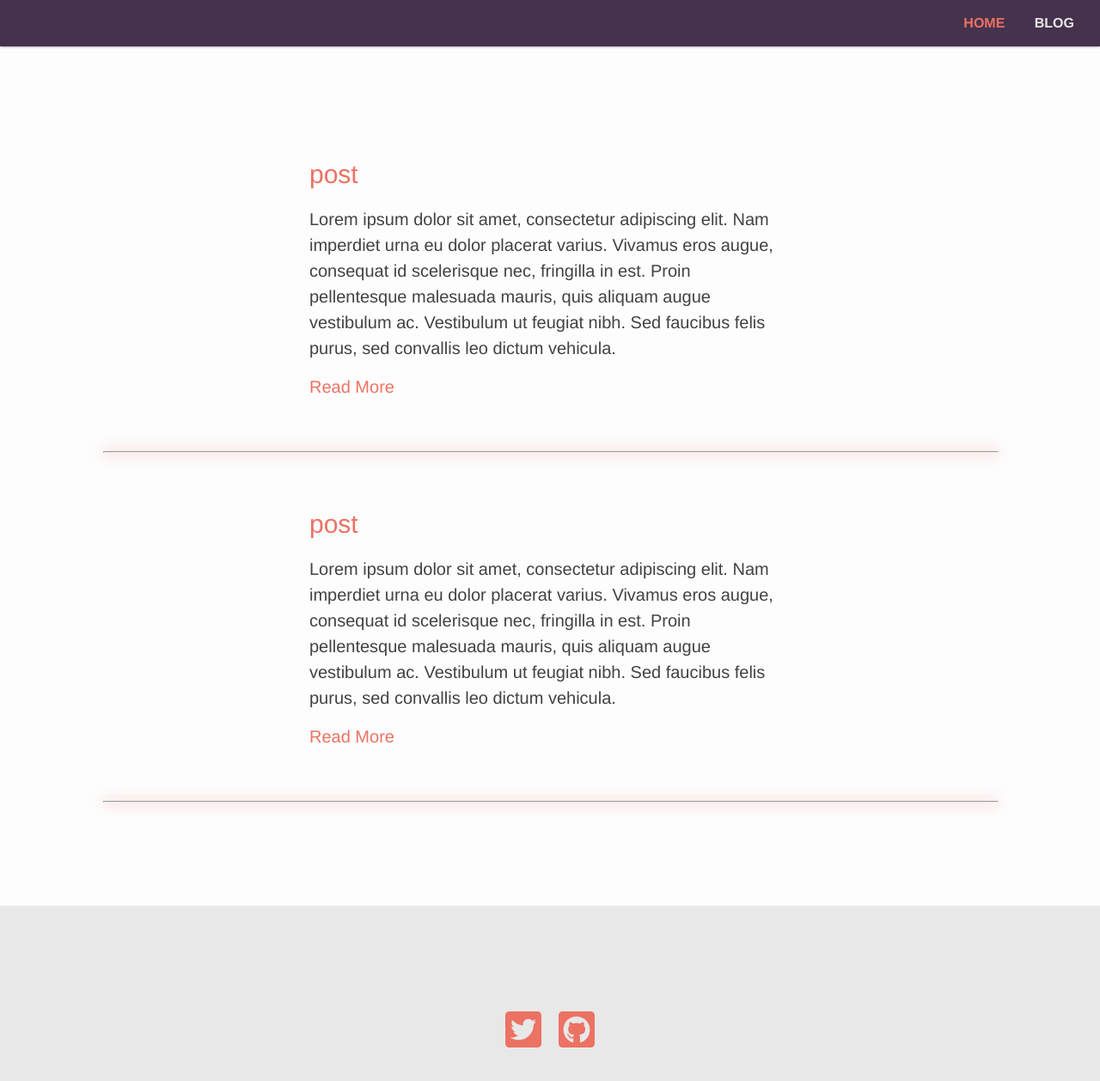
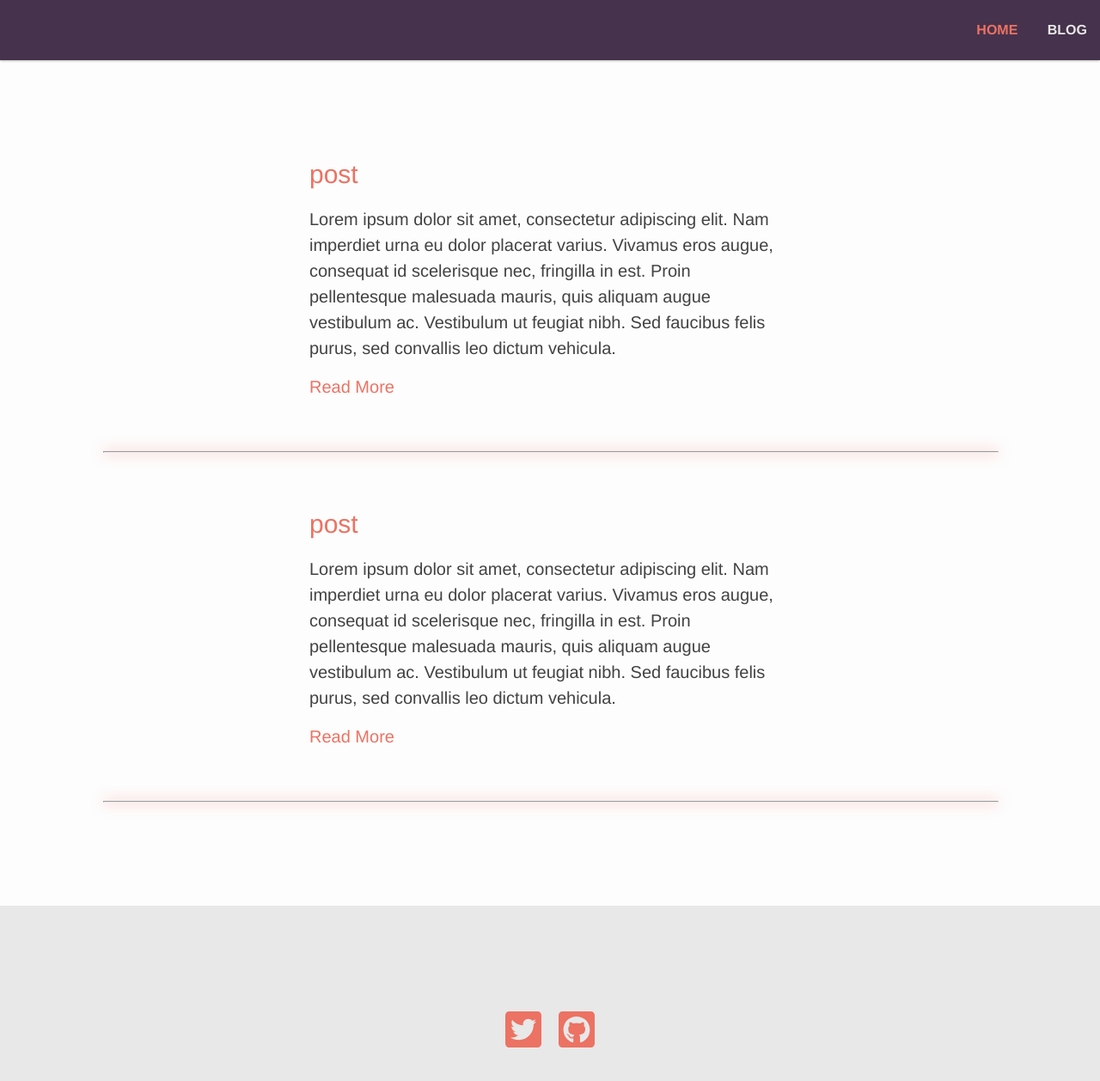
Before and after one commit to anxhe/jekyll-theme-experiment, a Jekyll site: the page built from blog.md, in a window 1280 px wide and 1343 px high. Shown: the top 1258 px of the window at 86% size. Built offline with Jekyll 4.4.1, drawn with Linux system fonts in a browser that asks for light colours.

Commit message:
Add hamburger phone menu

```diff
--- a/_includes/head.html
+++ b/_includes/head.html
@@ -4,4 +4,5 @@
   <title>{{ site.title }}</title>
   <link rel="stylesheet" href="{{ "/assets/main.css" | relative_url }}">
   <script defer src="{{ "/assets/fontawesome/js/fontawesome-all.min.js" | relative_url }}" ></script>
+  <script defer src="{{ "/assets/javascript/phoneMenu.js" | relative_url }}" ></script>
 </head>
--- a/_includes/header.html
+++ b/_includes/header.html
@@ -1,7 +1,7 @@
 <nav class="navbar">
   {% assign default_paths = site.html_pages | map: "path" %}
   {% assign page_paths = site.header_pages | default: default_paths %}
-
+  <span class="burguer-button" id='burguer-button'><i class="fas fa-bars"></i></span>
   <div class="navbar-item">
     {% for path in page_paths %}
       {% assign my_page = site.html_pages | where: "path", path | first %}
--- a/_sass/experiment/modules/_navbar.scss
+++ b/_sass/experiment/modules/_navbar.scss
@@ -1,16 +1,17 @@
 .navbar {
+  background-color: $purple-color;
   box-shadow: 0 0 0.2em $grey-color;
+  height: 70px;
+  line-height: 70px;
   position: fixed;
   text-align: right;
-  background-color: $purple-color;
   width: 100%;
-  z-index: 10;
+  z-index: 100;
   .navbar-item {
-    padding: $spacing-unit / 2;
     text-transform: uppercase;
     & > a {
       font-weight: bold;
-      padding: 0 $spacing-unit / 2;
+      padding: $spacing-unit / 2;
     }
     & > a:hover {
       color: $grey-color-light;
@@ -19,4 +20,42 @@
       color: $grey-color-light;
     }
   }
+  .burguer-button {
+    display: none;
+  }
+  @media screen and (max-width: $on-phone) {
+    .burguer-button {
+      margin: $spacing-unit / 2;
+      display: block;
+      color:  $brand-color;
+      width: 40px;
+      line-height: 40px;
+      border-radius: 50%;
+      box-shadow: 0 0 0.3em $grey-color;
+      text-align: center;
+    }
+
+    .navbar-item {
+      background-color: $purple-color-transparent;
+      left: -100%;
+      position: fixed;
+      display: flex;
+      flex-direction: column;
+      width: 100%;
+      height: 100%;
+      align-items:  center;
+      transition: .3s;
+      & > a {
+        padding: $spacing-unit / 2 $spacing-unit * 3;
+        border-bottom: solid 1px $brand-color;
+      }
+      & > a:first-child {
+        border-top: solid 1px $brand-color;
+        margin-top: $spacing-unit;
+      }
+    }
+    .active {
+      left: 0;
+    }
+  }
 }
--- /dev/null
+++ b/assets/javascript/phoneMenu.js
@@ -0,0 +1,27 @@
+let query = window.matchMedia('(max-width: 500px)');
+query.addListener(mediaQuery);
+
+let $button = document.querySelector('#burguer-button');
+let navItem = document.querySelector('.navbar-item');
+
+function toggleMenu() {
+  let ico = $button.querySelector('svg');
+  if (navItem.classList.contains('active')){
+    navItem.classList.remove('active');
+    ico.classList.replace('fa-times-circle', 'fa-bars');
+    ico.setAttribute('data-icon', 'bars');
+  } else {
+    navItem.classList.add('active');
+    ico.classList.replace('fa-bars', 'fa-times-circle');
+    ico.setAttribute('data-icon', 'times-circle');
+  }
+}
+
+function mediaQuery() {
+  if (query.matches) {
+    $button.addEventListener('click', toggleMenu);
+  } else {
+    $button.removeEventListener('click', toggleMenu);
+  }
+}
+mediaQuery();
```
